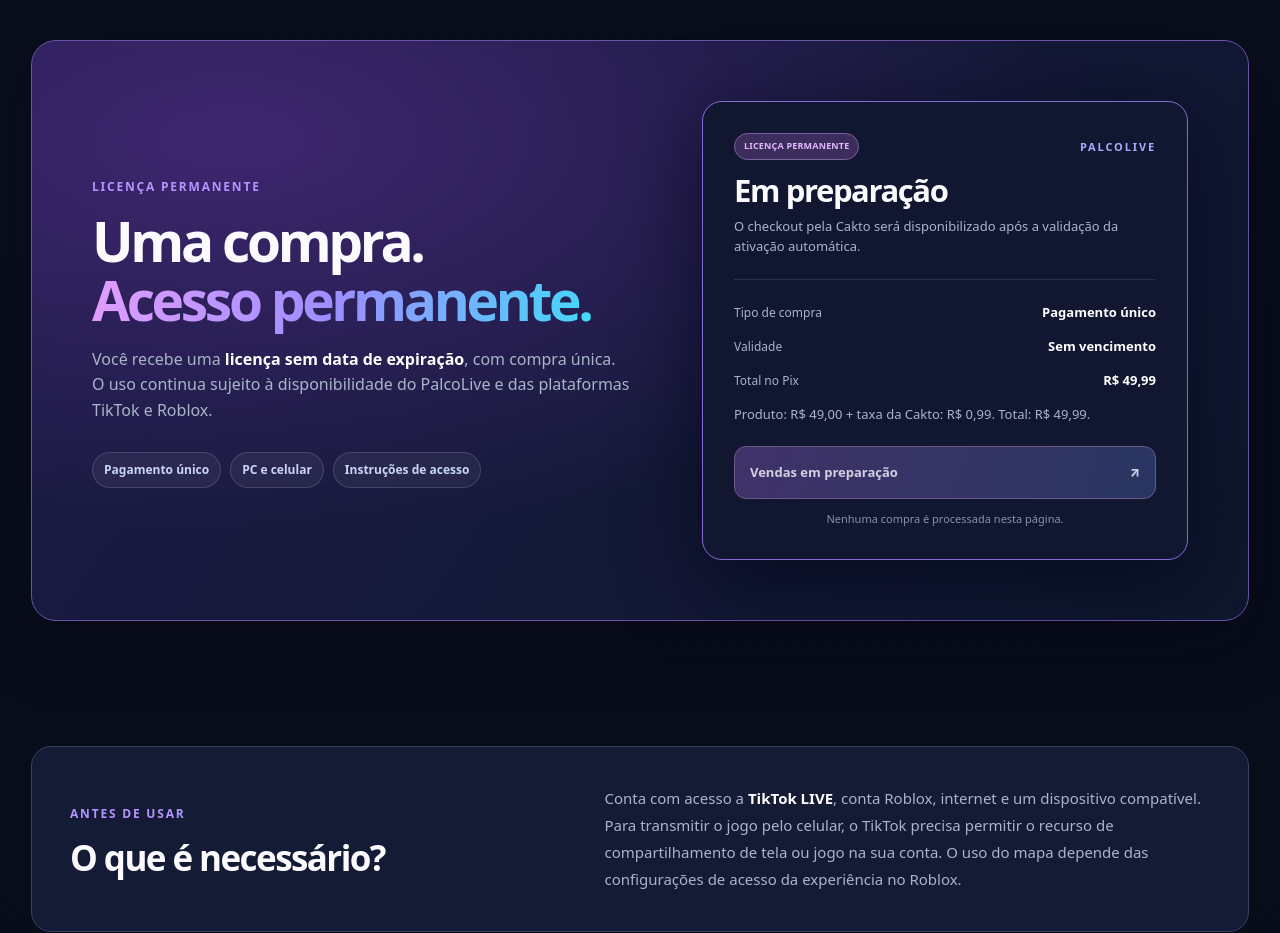
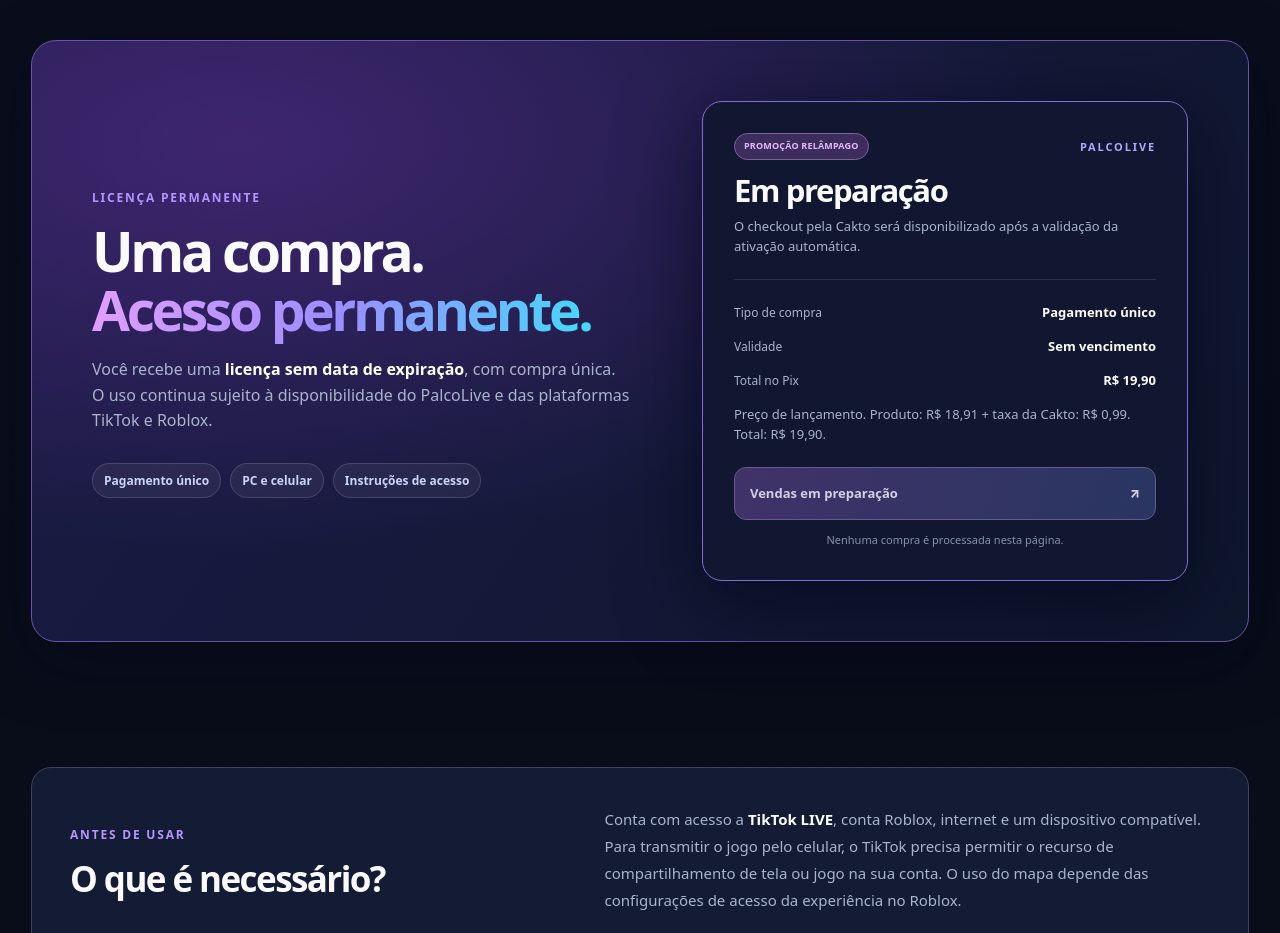
Before and after one commit to kauan297/site, a website: page public/vendas.html in a window 1280 px wide. Shown: the part 3920-4853 px from the top of the page. Drawn offline with Linux system fonts and the light colour scheme; files that its build step writes are made by us from their sources; no server answers; files whose address does not match are found by name.

Commit message:
Publicar promoção relâmpago de lançamento por R$ 19,90

```diff
--- a/public/vendas.html
+++ b/public/vendas.html
@@ -155,16 +155,16 @@
             <div class="access-tags"><span>Pagamento único</span><span>PC e celular</span><span>Instruções de acesso</span></div>
           </div>
           <div class="checkout-card">
-            <div class="checkout-top"><span class="checkout-pill">LICENÇA PERMANENTE</span> PALCOLIVE</div>
+            <div class="checkout-top"><span class="checkout-pill">PROMOÇÃO RELÂMPAGO</span> PALCOLIVE</div>
             <h3 id="salesCheckoutHeading">Em preparação</h3>
             <p id="salesCheckoutDescription">O checkout pela Cakto será disponibilizado após a validação da ativação automática.</p>
             <div class="checkout-divider"></div>
             <div class="checkout-row"><span>Tipo de compra</span><strong>Pagamento único</strong></div>
             <div class="checkout-row"><span>Validade</span><strong>Sem vencimento</strong></div>
-            <div class="checkout-row"><span>Total no Pix</span><strong>R$ 49,99</strong></div>
-            <p>Produto: R$ 49,00 + taxa da Cakto: R$ 0,99. Total: R$ 49,99.</p>
+            <div class="checkout-row"><span>Total no Pix</span><strong>R$ 19,90</strong></div>
+            <p>Preço de lançamento. Produto: R$ 18,91 + taxa da Cakto: R$ 0,99. Total: R$ 19,90.</p>
             <div id="salesCheckoutPending" class="disabled-cta" aria-label="Compras ainda não disponíveis"><span>Vendas em preparação</span><span aria-hidden="true">↗</span></div>
-            <a id="salesCheckoutButton" class="btn btn-primary" rel="noopener noreferrer" target="_blank" style="display:none;margin-top:22px;width:100%" href="#" aria-label="Comprar PalcoLive por R$ 49,99 no total, pagamento via Pix">COMPRAR POR R$ 49,99 <span aria-hidden="true">↗</span></a>
+            <a id="salesCheckoutButton" class="btn btn-primary" rel="noopener noreferrer" target="_blank" style="display:none;margin-top:22px;width:100%" href="#" aria-label="Comprar PalcoLive por R$ 19,90 no total, pagamento via Pix">COMPRAR POR R$ 19,90 <span aria-hidden="true">↗</span></a>
             <small id="salesCheckoutFootnote">Nenhuma compra é processada nesta página.</small>
           </div>
         </div>
```
